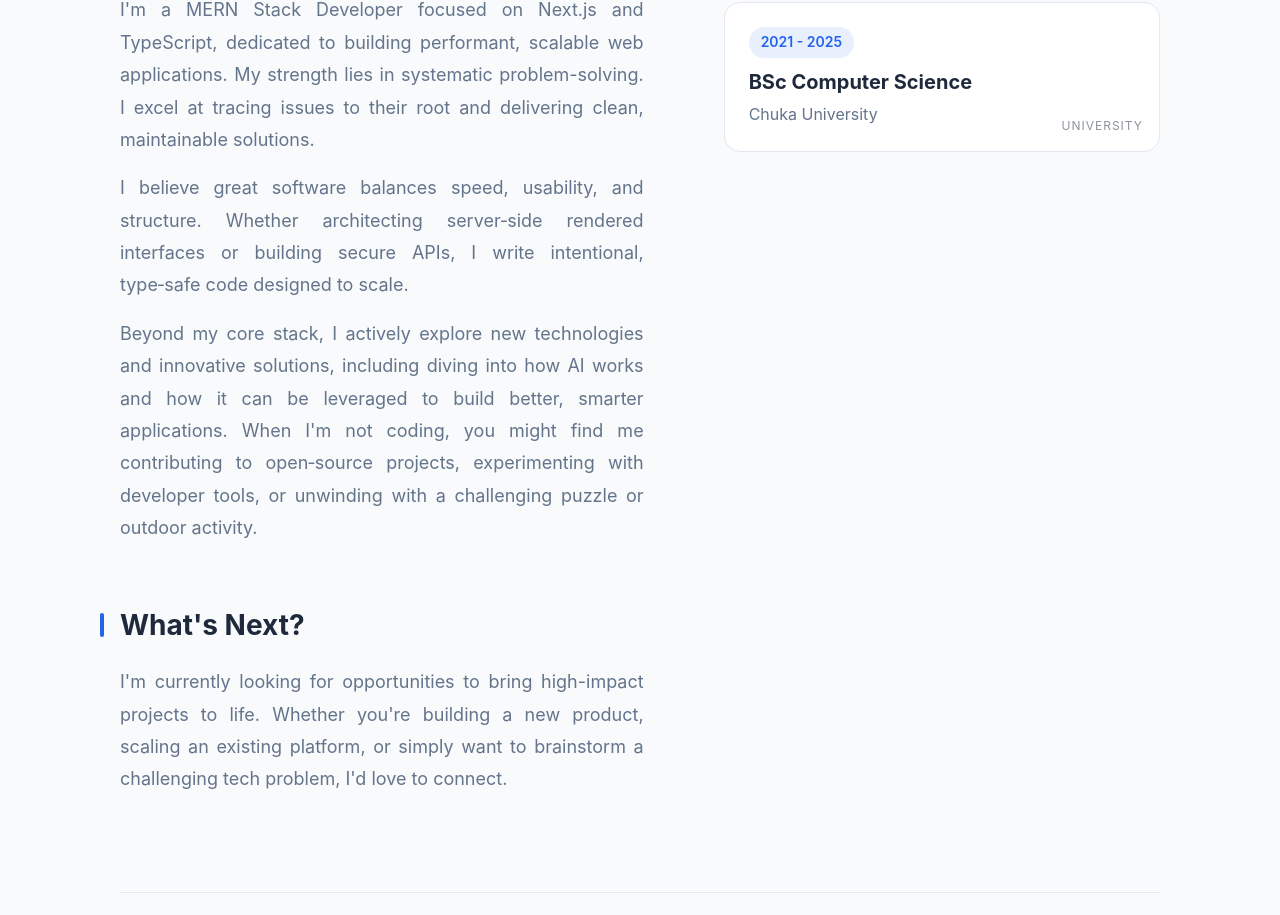
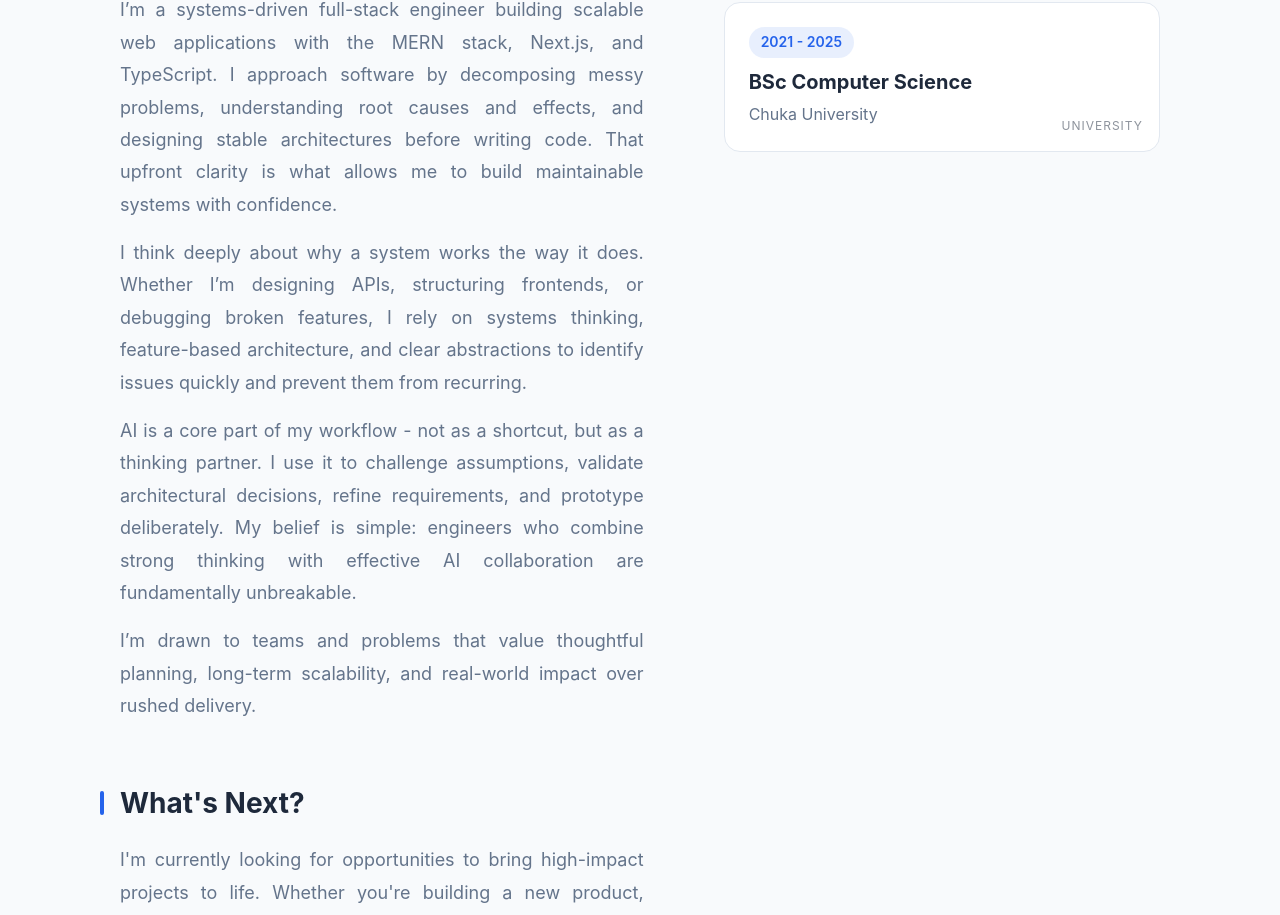
Before and after one commit to CamlineKe/portfolio, a Next.js app: page / in a window 1280 px wide. Shown: the part 1280-2195 px from the top of the page. Built offline with nearby package versions, Linux system fonts and the light colour scheme.

Commit message:
updated my about , based on my expertise

```diff
--- a/components/About.tsx
+++ b/components/About.tsx
@@ -105,14 +105,18 @@ const About: React.FC = () => {
               <div className={styles.sectionBlock}>
                 <h3 className={styles.subtitle}>About Me</h3>
                 <p className={styles.text}>
-                  I&apos;m a MERN Stack Developer focused on Next.js and TypeScript, dedicated to building performant, scalable web applications. My strength lies in systematic problem-solving. I excel at tracing issues to their root and delivering clean, maintainable solutions.
+                  I’m a systems-driven full-stack engineer building scalable web applications with the MERN stack, Next.js, and TypeScript. I approach software by decomposing messy problems, understanding root causes and effects, and designing stable architectures before writing code. That upfront clarity is what allows me to build maintainable systems with confidence.
                 </p>
                 <p className={styles.text}>
-                  I believe great software balances speed, usability, and structure. Whether architecting server‑side rendered interfaces or building secure APIs, I write intentional, type‑safe code designed to scale.
+                  I think deeply about why a system works the way it does. Whether I’m designing APIs, structuring frontends, or debugging broken features, I rely on systems thinking, feature-based architecture, and clear abstractions to identify issues quickly and prevent them from recurring.
                 </p>
                 <p className={styles.text}>
-                  Beyond my core stack, I actively explore new technologies and innovative solutions, including diving into how AI works and how it can be leveraged to build better, smarter applications. When I&apos;m not coding, you might find me contributing to open‑source projects, experimenting with developer tools, or unwinding with a challenging puzzle or outdoor activity.
+                  AI is a core part of my workflow - not as a shortcut, but as a thinking partner. I use it to challenge assumptions, validate architectural decisions, refine requirements, and prototype deliberately. My belief is simple: engineers who combine strong thinking with effective AI collaboration are fundamentally unbreakable.
                 </p>
+                <p className={styles.text}>
+                  I’m drawn to teams and problems that value thoughtful planning, long-term scalability, and real-world impact over rushed delivery.
+                </p>
+
               </div>
 
               <div className={styles.sectionBlock}>
```
